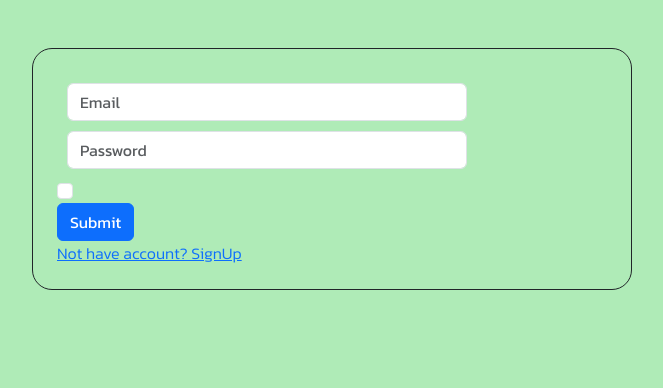
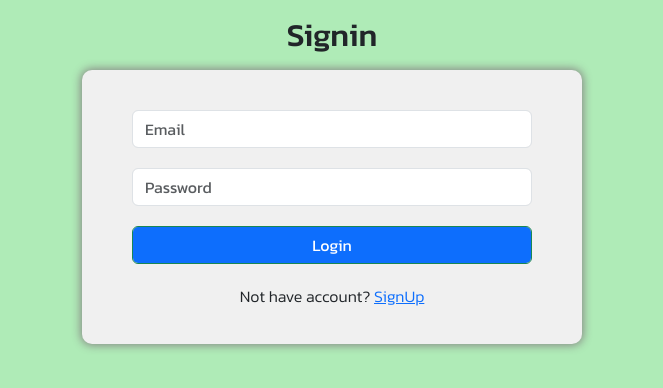
Before and after one commit to harshalpatil0003/shortlink, a React app in the folder client/: page /signin in a window 1280 px wide. Shown: the whole page, without its empty margins (308-971 px from the left). Built offline with nearby package versions, Linux system fonts and the light colour scheme.

Commit message:
login and sign form are edited

```diff
--- a/client/src/views/Home/Home.css
+++ b/client/src/views/Home/Home.css
@@ -20,6 +20,7 @@
  height: 800px;
     overflow-y: scroll;
     overflow: scroll;
+    background-color: #f0f0f0;
 }
 .btn-danger{
     position: absolute;
--- a/client/src/views/Home/Home.js
+++ b/client/src/views/Home/Home.js
@@ -62,6 +62,10 @@ function Home() {
     else {
       toast.error(response.data.message)
     }
+    setTimeout(()=>{
+      create()
+    },3000)
+
 
   }
   const getAllLinks = async () => {
@@ -91,6 +95,8 @@ function Home() {
           <input type="text" className='form-control' placeholder="title" value={linkdata.title} onChange={(e) => setlinkdata({ ...linkdata, title: e.target.value })} />
           <input type="text" className='form-control' placeholder="target" value={linkdata.target} onChange={(e) => setlinkdata({ ...linkdata, target: e.target.value })} />
           <input type="text" className='form-control' placeholder="slug" value={linkdata.slug} onChange={(e) => setlinkdata({ ...linkdata, slug: e.target.value })} />
+          <input type="text" className='form-control' placeholder="user" value={linkdata.user} onChange={(e) => setlinkdata({ ...linkdata, user: e.target.value })} />
+
         </div>
         <button type='button' className='btn btn-success d-block mx-auto mt-4 ' onClick={create}>Create</button>
 
--- a/client/src/views/login/Login.css
+++ b/client/src/views/login/Login.css
@@ -1,6 +1,26 @@
 .login-form{
-    width: 600px;
+    width: 500px;
     display: block;
     margin: 0 auto;
-    border-radius: 20px;
+    border-radius: 10px;
+    background-color:#f0f0f0;
+    padding: 20px 10px;
+    box-shadow: 0 0 10px 1px #848181;
 }
+.inputs{
+    width: 450px;
+
+}
+.form-control{
+    width: 400px;
+    display: block;
+    margin: 20px auto;
+}
+.links{
+    display: block;
+    text-align: center;
+    text-decoration: none;
+}
+.login-btn{
+    background-color: #0d6efd;
+}
--- a/client/src/views/login/Login.js
+++ b/client/src/views/login/Login.js
@@ -28,8 +28,9 @@ function Login() {
     }
     return (
         <div>
-            <form className='border border-dark login-form p-4 my-5'>
-
+            <h2 className='my-3'>Signin</h2>
+            <form className=' login-form'>
+                <div className='d-block mx-auto inputs'>
                     <input type="email" class="form-control" id="exampleInputEmail1"
                         value={email}
                         placeholder='Email'
@@ -40,15 +41,13 @@ function Login() {
                     <input type="password" class="form-control"
                         value={password}
                         placeholder='Password'
-                        onChange={(e) => setPassword(e.target.value)}/>
-
-
-                    <input type="checkbox" class="form-check-input" id="exampleCheck1" />
+                        onChange={(e) => setPassword(e.target.value)} />
 
                 <button type="button"
                     onClick={login}
-                    class="btn btn-primary">Submit</button>
-                <Link to='/signup'>Not have account? SignUp</Link>
+                    class="btn login-btn btn-success form-control">Login</button>
+                <p  className='links'>Not have account?  <Link to='/signup'>SignUp</Link > </p>
+                </div>
             </form>
             <Toaster />
         </div>
--- a/client/src/views/signup/Signup.css
+++ b/client/src/views/signup/Signup.css
@@ -1,4 +1,17 @@
 .signup-form {
-    width: 600px;
+  width: 500px;
     display: block;
+    margin: 0 auto;
+    border-radius: 10px;
+    background-color:#f0f0f0;
+    padding: 20px 10px;
+    box-shadow: 0 0 10px 1px #848181;
 }
+.form-control{
+    width: 400px;
+    display: block;
+    margin: 20px auto;
+}
+h2{
+    text-align: center;
+}
--- a/client/src/views/signup/Signup.js
+++ b/client/src/views/signup/Signup.js
@@ -33,10 +33,11 @@ function Signup() {
         }
     }
     return (
-        <div>
-            <h2>Signup Form</h2>
+        <div className='input'>
+            <h2 className='my-3'>Signup</h2>
             <form className="signup-form border border-dark mx-auto rounded-3">
                 <div>
+
                     <input type="text" id="username"
                         className='form-control'
                         placeholder='Name'
@@ -72,13 +73,12 @@ function Signup() {
                             <option>Others</option>
                         </select>
                     </div>
+                    <button className='btn login-btn btn-success d-block form-control' onClick={signup}>signup</button>
+                   <p className='links'>Already have an account? <Link to='/signin'> SignIn</Link></p>
                 </div>
-
-                <button className='btn btn-success d-block' onClick={signup}>signup</button>
-                <Link to='/login'>Already have an account? SignIn</Link>
-            </form>
+            </form >
             <Toaster />
-        </div>
+        </div >
     )
 }
 
--- a/server/controllers/link.js
+++ b/server/controllers/link.js
@@ -104,11 +104,8 @@ const signin = async (req, res) => {
 }
 const getuserlinks = async (req, res) => {
   const { userId } = req.query
-  console.log(userId)
 
   const user = await User.findById(userId)
-  console.log(user);
-
 
   if (!user) {
     return res.json({
@@ -118,7 +115,8 @@ const getuserlinks = async (req, res) => {
     })
   }
   const links = await Link.find({ user: userId })
-  res.json({
+  // console.log(links)
+  return res.json({
     success: true,
     message: "All Links Fetched Successfully",
     data: links
```
Also changed, not shown: server/model/Link.js (+4 -5 lines).
